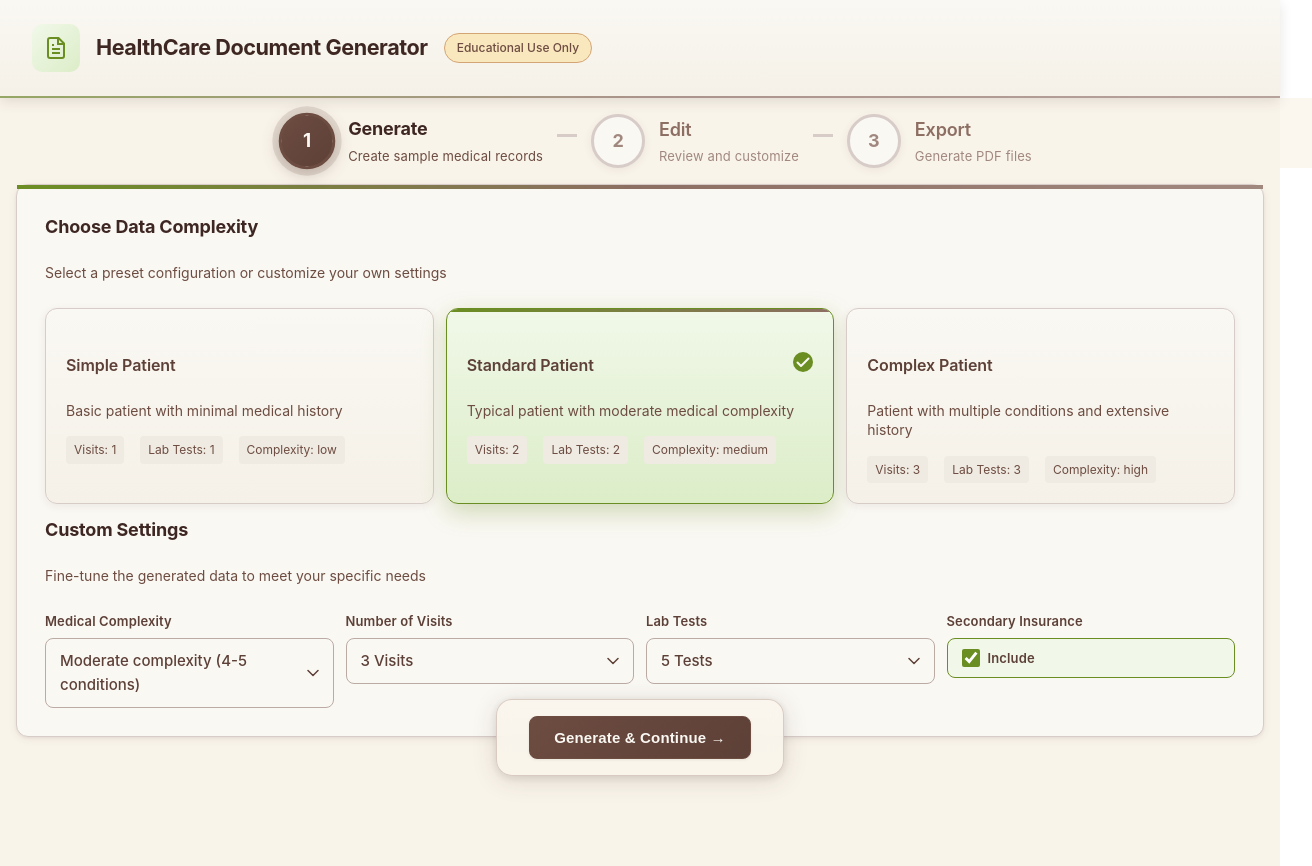
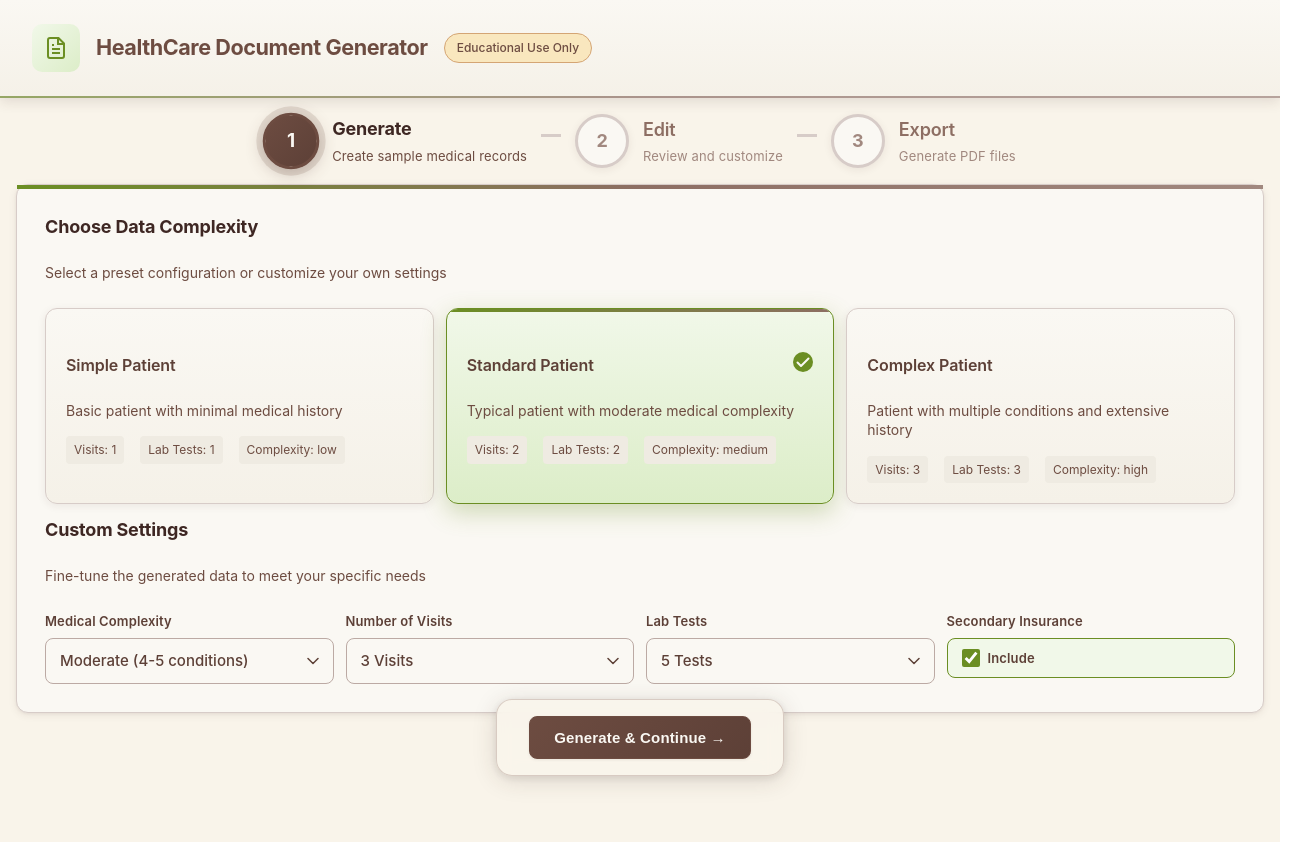
Before and after one commit to huangyingting/react-pdf-reports, a React (Create React App) app: page / in a window 1280 px wide. Shown: the whole page, 1312 px wide, since content can reach past the window. After the commit the page ends 842 px from the top, so only its background shows below. Built offline with nearby package versions, Linux system fonts and the light colour scheme.

Commit message:
feat: Update header color and refine styles in ExportPdfStep and ProgressIndicator components

```diff
--- a/src/App.css
+++ b/src/App.css
@@ -62,7 +62,8 @@
 .app-header h1,
 .app-header h2 {
   margin: 0;
-  color: #3e2723;
+    color: #6d4c41;
+
   font-size: 1.35rem;
   font-weight: 700;
   line-height: 1.2;
--- a/src/components/ExportPdfStep.css
+++ b/src/components/ExportPdfStep.css
@@ -39,12 +39,7 @@
   display: flex;
   align-items: center;
   gap: 0.75rem;
-  margin-bottom: 1.25rem;
   padding: 1rem;
-  background: linear-gradient(135deg, #faf8f3 0%, #f5f1e8 100%);
-  border: 1.5px solid #d7ccc8;
-  border-radius: 10px;
-  box-shadow: 0 1px 3px rgba(62, 39, 35, 0.08);
 }
 
 .category-icon {
--- a/src/components/GenerateDataStep.tsx
+++ b/src/components/GenerateDataStep.tsx
@@ -92,9 +92,9 @@ const GenerateDataStep: React.FC<GenerateDataStepProps> = ({ onDataGenerated, on
                   value={customOptions.complexity}
                   onChange={(value) => setCustomOptions({...customOptions, complexity: value as 'low' | 'medium' | 'high'})}
                   options={[
-                    { value: 'low', label: 'Basic conditions (2-3 conditions)' },
-                    { value: 'medium', label: 'Moderate complexity (4-5 conditions)' },
-                    { value: 'high', label: 'Complex patient (6+ conditions)' }
+                    { value: 'low', label: 'Basic (2-3 conditions)' },
+                    { value: 'medium', label: 'Moderate (4-5 conditions)' },
+                    { value: 'high', label: 'Complex (6+ conditions)' }
                   ]}
                 />
               </div>
@@ -120,6 +120,8 @@ const GenerateDataStep: React.FC<GenerateDataStepProps> = ({ onDataGenerated, on
                   value={customOptions.numberOfLabTests}
                   onChange={(value) => setCustomOptions({...customOptions, numberOfLabTests: value as number})}
                   options={[
+                    { value: 1, label: '1 Test' },
+                    { value: 2, label: '2 Tests' },
                     { value: 3, label: '3 Tests' },
                     { value: 5, label: '5 Tests' },
                     { value: 8, label: '8 Tests' },
--- a/src/components/ProgressIndicator.css
+++ b/src/components/ProgressIndicator.css
@@ -5,7 +5,7 @@
   display: flex;
   align-items: center;
   justify-content: center;
-  padding: 1rem 1rem 0rem 1rem;
+  padding-top: 1rem;
   margin: 0;
   width: 100%;
   background: rgba(250, 245, 235, 0.80);
@@ -40,10 +40,6 @@
   z-index: 0;
 }
 
-.progress-step.completed:not(:last-child)::after {
-  background: linear-gradient(90deg, #6b8e23 0%, #556b2f 100%);
-}
-
 .step-circle {
   width: 48px;
   height: 48px;
@@ -71,13 +67,6 @@
   transform: scale(1.05);
 }
 
-.progress-step.completed .step-circle {
-  background: linear-gradient(135deg, #6b8e23 0%, #556b2f 100%);
-  color: #faf8f3;
-  border-color: #6b8e23;
-  box-shadow: 0 2px 10px rgba(107, 142, 35, 0.25);
-}
-
 .step-info {
   display: flex;
   flex-direction: column;
@@ -99,10 +88,6 @@
   color: #3e2723;
   font-weight: 700;
   transform: translateY(-1px);
-}
-
-.progress-step.completed .step-label {
-  color: #5d4037;
 }
 
 .step-description {
@@ -184,10 +169,6 @@
     background: #d7ccc8;
   }
 
-  .progress-step.completed:not(:last-child)::after {
-    background: linear-gradient(180deg, #6b8e23 0%, #556b2f 100%);
-  }
-
   .step-circle {
     width: 44px;
     height: 44px;
```
